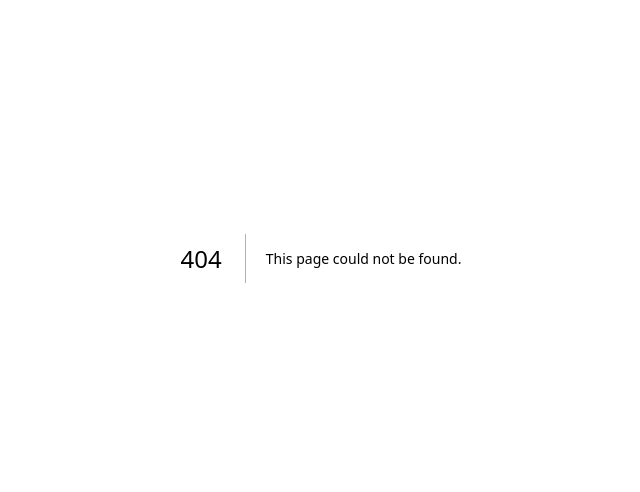
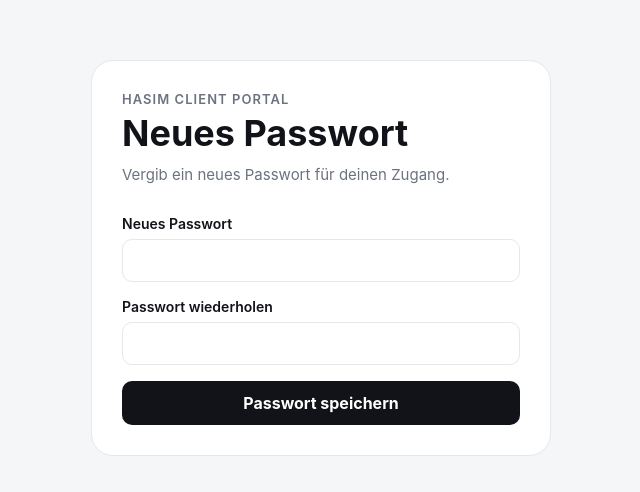
Before and after one commit to Hasim-hannover/hasim-client-portal, a Next.js app: page /account/update-password in a window 1280 px wide. Before the commit this address had no page. Shown: the part 142-634 px from the top of the page, without its empty margins (319-959 px from the left). Built offline with nearby package versions, Linux system fonts and the light colour scheme.

Commit message:
feat: add update password page

```diff
--- /dev/null
+++ b/app/account/update-password/page.tsx
@@ -0,0 +1,49 @@
+import { updatePassword } from "./actions";
+
+export default function UpdatePasswordPage({
+  searchParams,
+}: {
+  searchParams?: { error?: string };
+}) {
+  return (
+    <main className="login-shell">
+      <section className="login-card">
+        <div className="eyebrow">Hasim Client Portal</div>
+        <h1>Neues Passwort</h1>
+        <p className="lead login-lead">
+          Vergib ein neues Passwort für deinen Zugang.
+        </p>
+
+        <form action={updatePassword} className="login-form">
+          <label>
+            Neues Passwort
+            <input
+              type="password"
+              name="password"
+              autoComplete="new-password"
+              minLength={8}
+              required
+            />
+          </label>
+
+          <label>
+            Passwort wiederholen
+            <input
+              type="password"
+              name="passwordConfirm"
+              autoComplete="new-password"
+              minLength={8}
+              required
+            />
+          </label>
+
+          {searchParams?.error ? (
+            <p className="form-error" role="alert">{searchParams.error}</p>
+          ) : null}
+
+          <button type="submit">Passwort speichern</button>
+        </form>
+      </section>
+    </main>
+  );
+}
```
